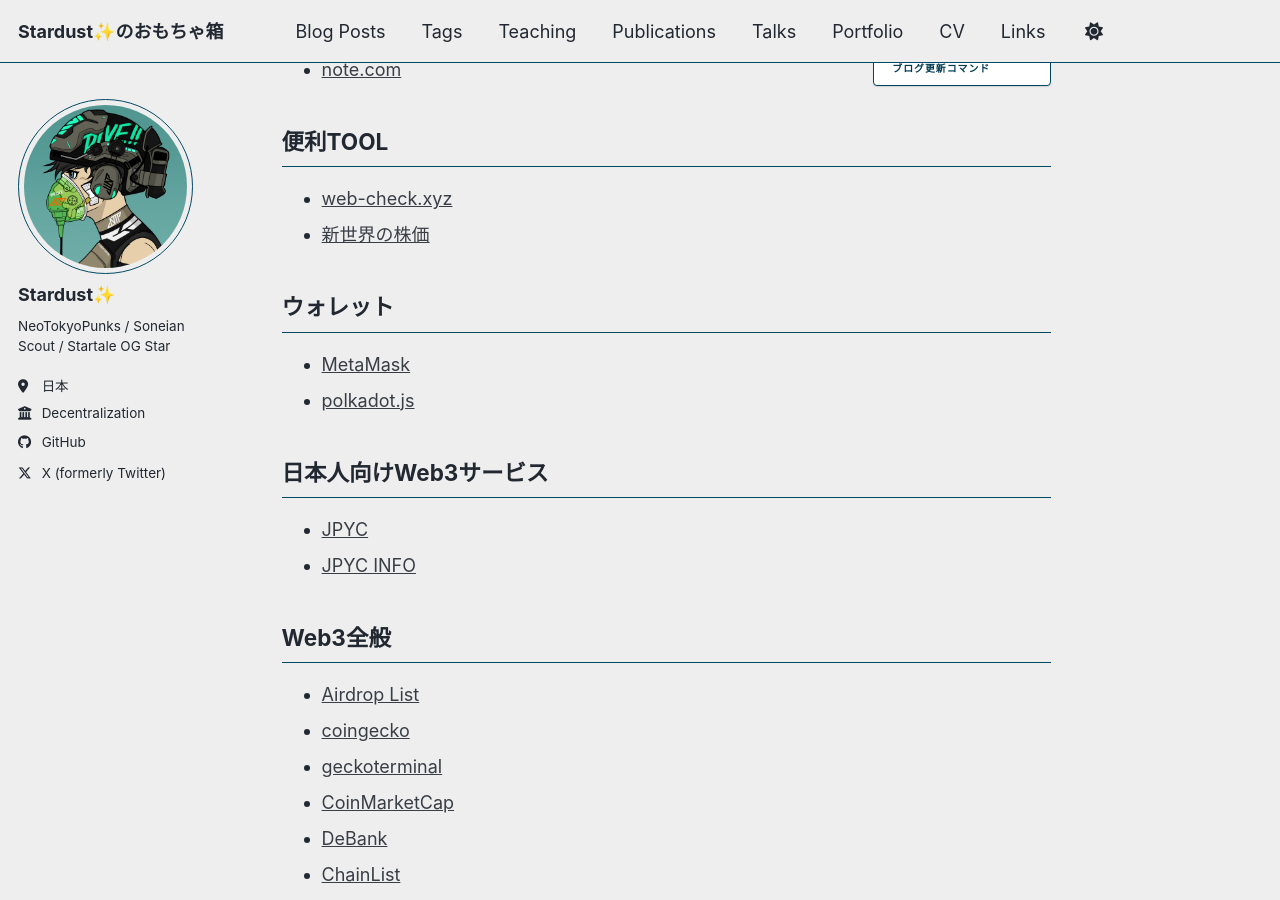
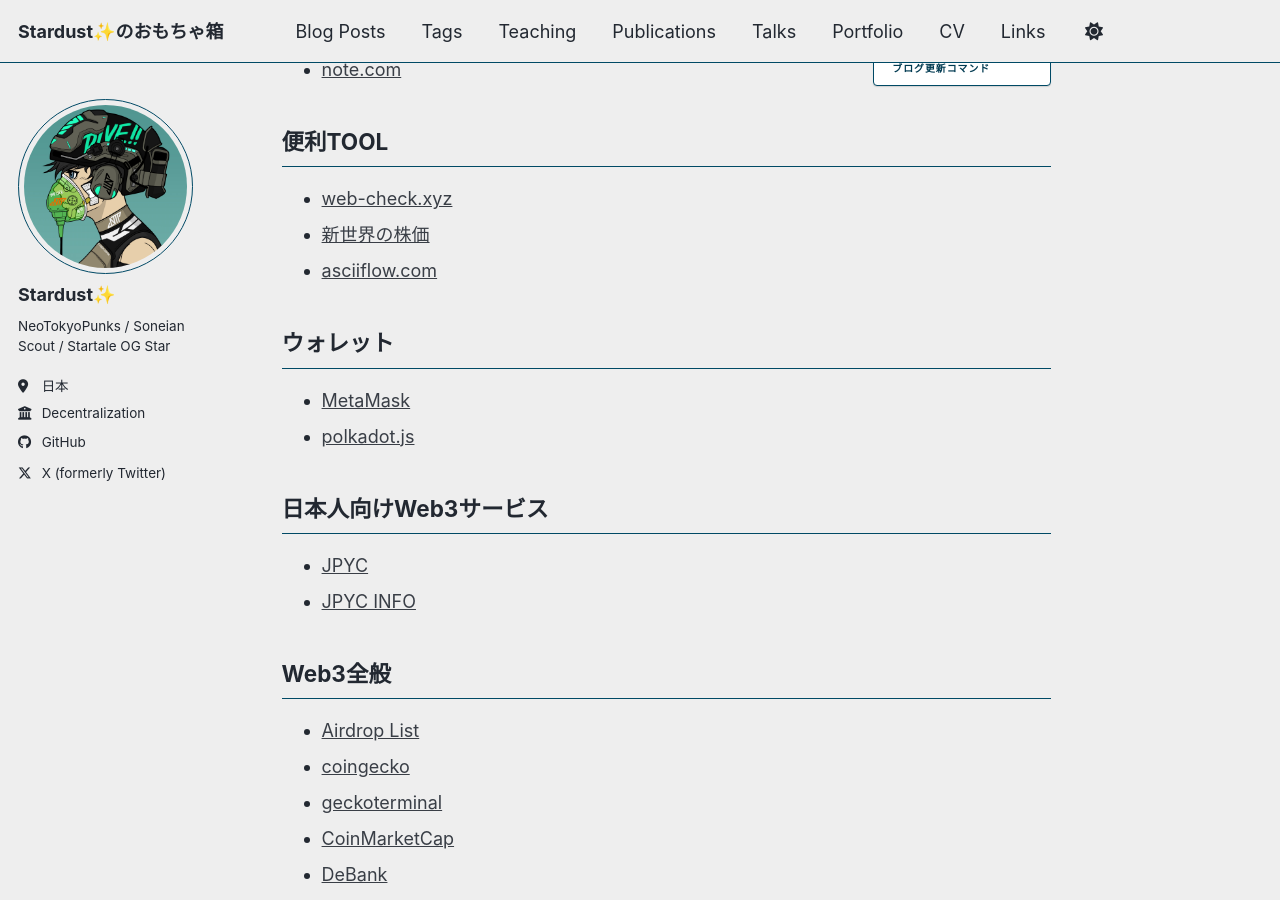
Before and after one commit to stardustdotbox/stardustdotbox.github.io, a Jekyll site: the page built from _pages/links.md, in a window 1280 px wide and 900 px high, scrolled down 971 px. Built offline with Jekyll 4.4.1, drawn with Linux system fonts in a browser that asks for light colours; a script bundle is joined from its source files by our own code; library files that are not in the unit come from our copies.

Commit message:
Link集の更新

```diff
--- a/_pages/links.md
+++ b/_pages/links.md
@@ -37,6 +37,7 @@
 
  * [web-check.xyz](https://web-check.xyz/)
  * [新世界の株価](https://kabuka.seisakusho.jp/?mode=pcmax)
+ * [asciiflow.com](https://asciiflow.com/)
 
 ## ウォレット
 
```
Also changed, not shown: _posts/2026/2026-01-17-Startale-Portfolio.md (+1 -0 lines).
